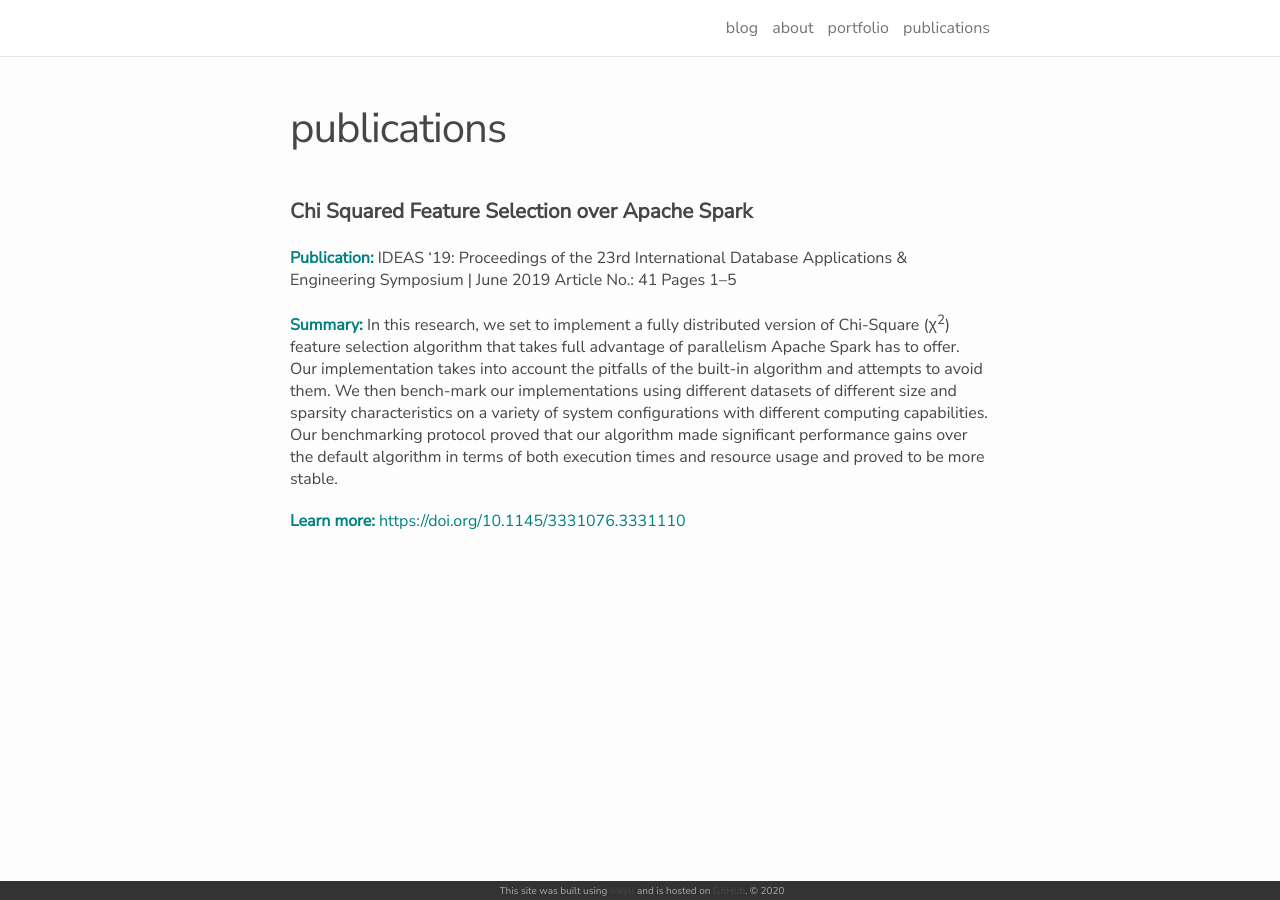
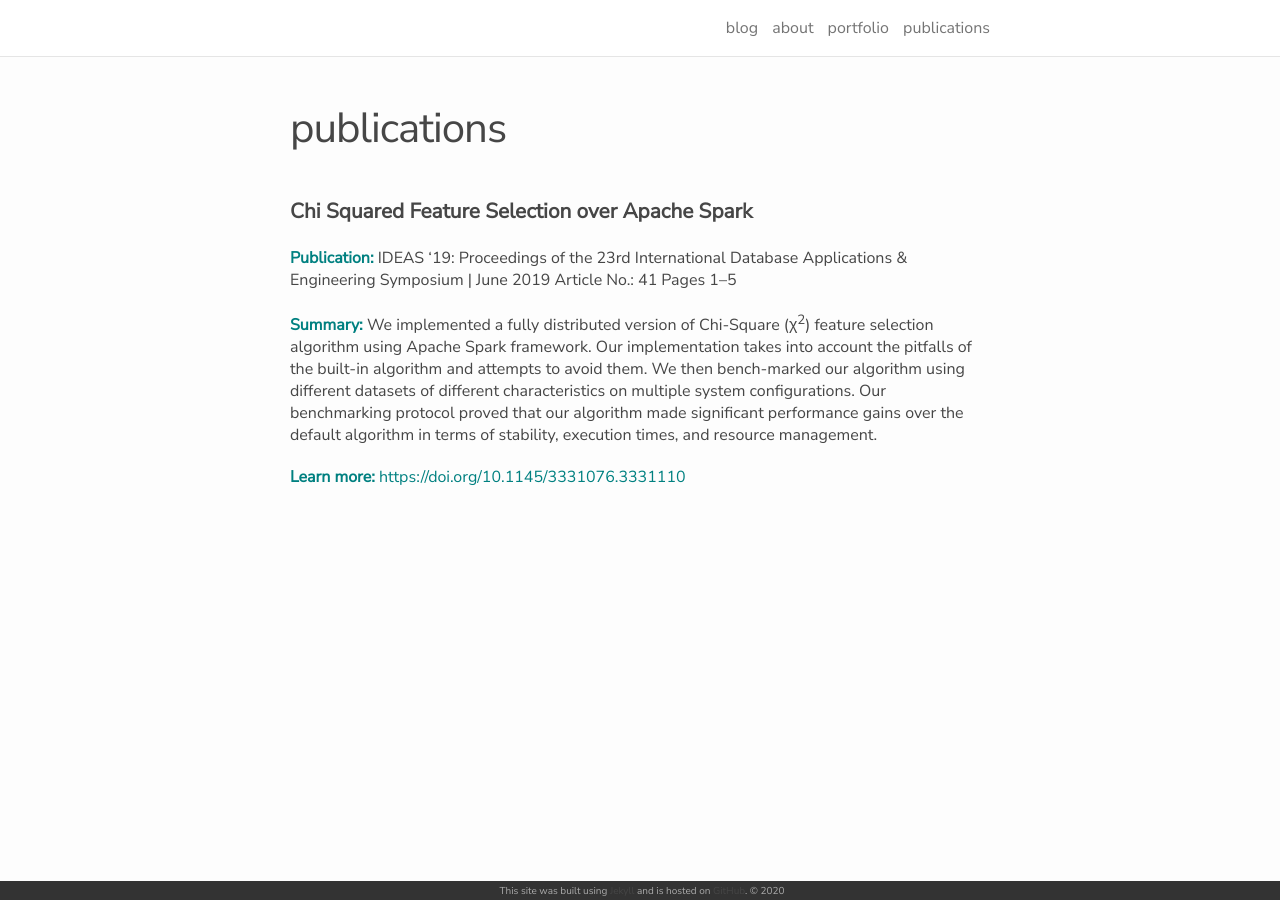
Before and after one commit to iskandergaba/iskandergaba.github.io, a Jekyll site: the page built from publications.md, in a window 1280 px wide. Built offline with Jekyll 4.4.1, drawn with Linux system fonts in a browser that asks for light colours; nearby versions of some CDN libraries.

Commit message:
Updated summary section of 'Chi Squared Feature Selection over Apache Spark' publication

```diff
--- a/publications.md
+++ b/publications.md
@@ -8,6 +8,6 @@ permalink: /publications/
 <br/>
 <span class="publication-subtitle">Publication: </span>IDEAS '19: Proceedings of the 23rd International Database Applications & Engineering Symposium | June 2019 Article No.: 41 Pages 1–5
 
-<span class="publication-subtitle">Summary: </span>In this research, we set to implement a fully distributed version of Chi-Square (χ<sup>2</sup>) feature selection algorithm that takes full advantage of parallelism Apache Spark has to offer. Our implementation takes into account the pitfalls of the built-in algorithm and attempts to avoid them. We then bench-mark our implementations using different datasets of different size and sparsity characteristics on a variety of system configurations with different computing capabilities. Our benchmarking protocol proved that our algorithm made significant performance gains over the default algorithm in terms of both execution times and resource usage and proved to be more stable.
+<span class="publication-subtitle">Summary: </span>We implemented a fully distributed version of Chi-Square (χ<sup>2</sup>) feature selection algorithm using Apache Spark framework. Our implementation takes into account the pitfalls of the built-in algorithm and attempts to avoid them. We then bench-marked our algorithm using different datasets of different characteristics on multiple system configurations. Our benchmarking protocol proved that our algorithm made significant performance gains over the default algorithm in terms of stability, execution times, and resource management.
 
 <span class="publication-subtitle">Learn more: </span><a href="https://doi.org/10.1145/3331076.3331110" target="_blank">https://doi.org/10.1145/3331076.3331110</a>
```
